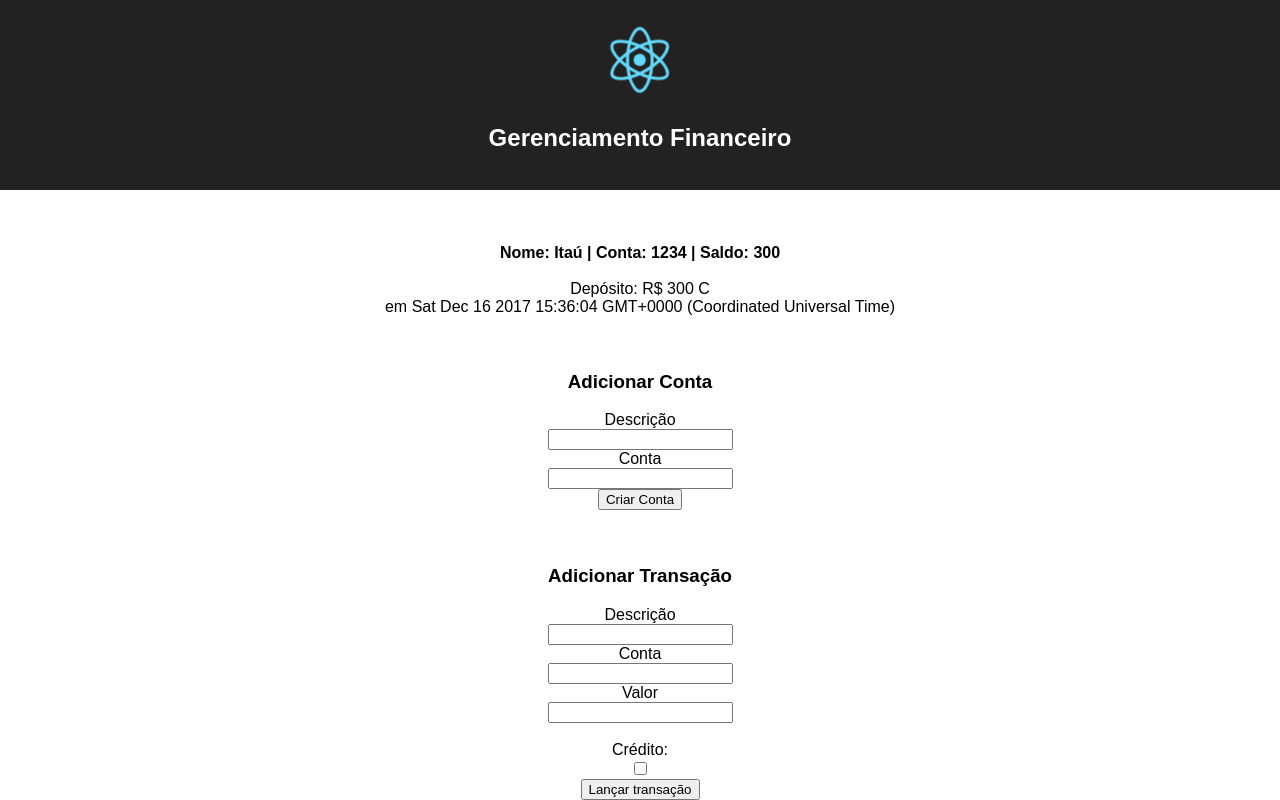
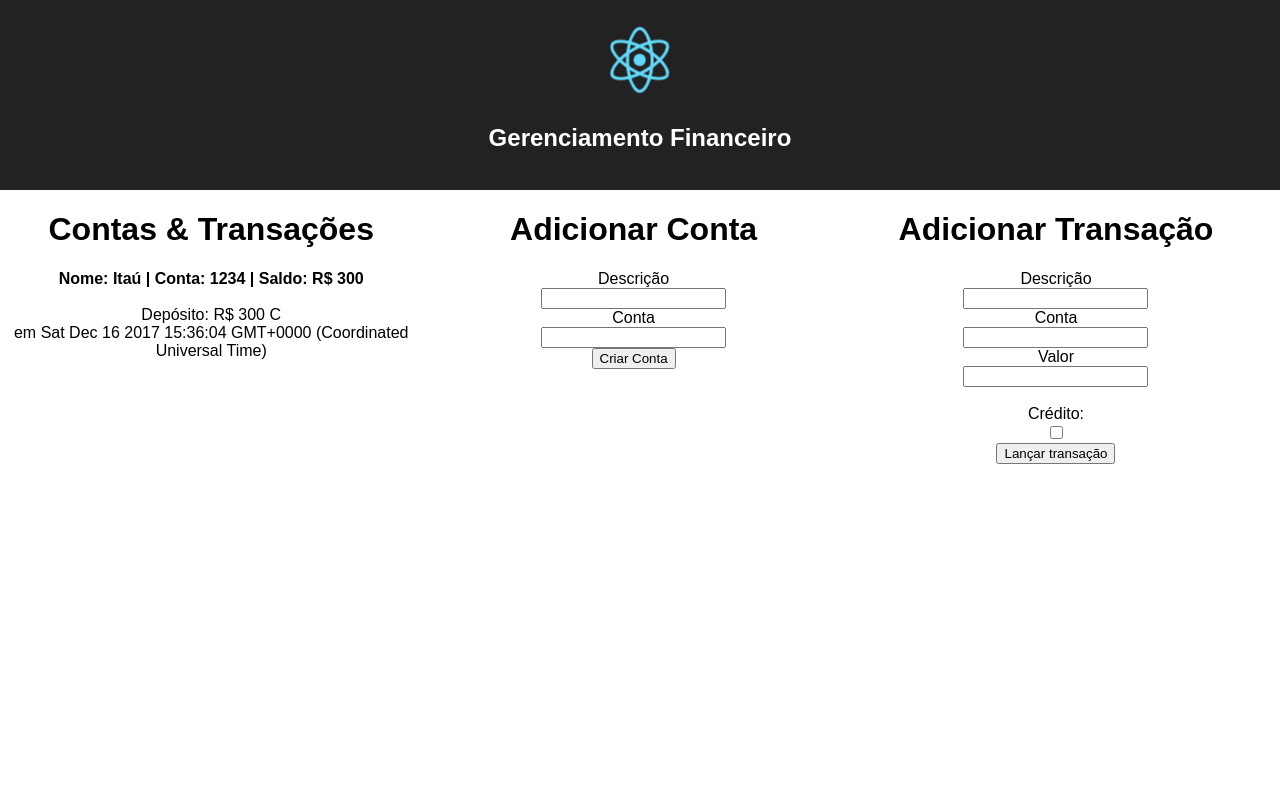
Before and after one commit to pedrofsn/react-sample, a React (Create React App) app in the folder my-app/: page / in a window 1280 px wide. Built offline with nearby package versions, Linux system fonts and the light colour scheme; the HTML template or start-up script is replaced by a standard one.

Commit message:
Melhorias visuais (CSS e HTML)

```diff
--- a/my-app/src/App.tsx
+++ b/my-app/src/App.tsx
@@ -90,14 +90,15 @@ class App extends React.Component<{}, { contas: Conta[] }> {
           <img src={logo} className="App-logo" alt="logo" />
           <h2>Gerenciamento Financeiro</h2>
         </div>
-        <br />
-        <ResumoConta contas={this.state.contas} />
-        <br />
-        <br />
-        <AdicionarConta adicionarConta={this.handleAdicionarConta.bind(this)}/>
-        <br />
-        <br />
-        <AdicionarTransacao adicionarTransacao={this.handleAdicionarTransacao.bind(this)} />
+        <div className="coluna">
+          <ResumoConta contas={this.state.contas} />
+        </div>
+        <div className="coluna">
+          <AdicionarConta adicionarConta={this.handleAdicionarConta.bind(this)} />
+        </div>
+        <div className="coluna">
+          <AdicionarTransacao adicionarTransacao={this.handleAdicionarTransacao.bind(this)} />
+        </div>
       </div>
     );
   }
--- a/my-app/src/components/AdicionarConta.tsx
+++ b/my-app/src/components/AdicionarConta.tsx
@@ -37,7 +37,7 @@ export class AdicionarConta extends React.Component<MyProps, {}> {
     render() {
         return (
             <div>
-                <h3>Adicionar Conta</h3>
+                <h1>Adicionar Conta</h1>
                 <form onSubmit={this.handleSubmit.bind(this)}>
                     <div>
                         <label>Descrição</label><br />
--- a/my-app/src/components/AdicionarTransacao.tsx
+++ b/my-app/src/components/AdicionarTransacao.tsx
@@ -46,7 +46,7 @@ export class AdicionarTransacao extends React.Component<MyProps, {}> {
     render() {
         return (
             <div>
-                <h3>Adicionar Transação</h3>
+                <h1>Adicionar Transação</h1>
                 <form onSubmit={this.handleSubmit.bind(this)}>
                     <div>
                         <label>Descrição</label><br />
--- a/my-app/src/components/ResumoConta.tsx
+++ b/my-app/src/components/ResumoConta.tsx
@@ -15,9 +15,8 @@ export class ResumoConta extends React.Component<Props> {
           contas.map(
             (conta) => {
               return <div>
-                <br />
-                <br />
-                <strong key={conta.id}> Nome: {conta.nome} | Conta: {conta.conta} | Saldo: {conta.saldo} </strong>
+                <h1>Contas & Transações</h1>
+                <strong key={conta.id}> Nome: {conta.nome} | Conta: {conta.conta} | Saldo: R$ {conta.saldo} </strong>
                 <br />
                 {
                   conta.transacoes.map(
--- a/my-app/src/index.css
+++ b/my-app/src/index.css
@@ -3,3 +3,8 @@ body {
   padding: 0;
   font-family: sans-serif;
 }
+
+.coluna {
+  float: left;
+  width: 33%;
+}
```
